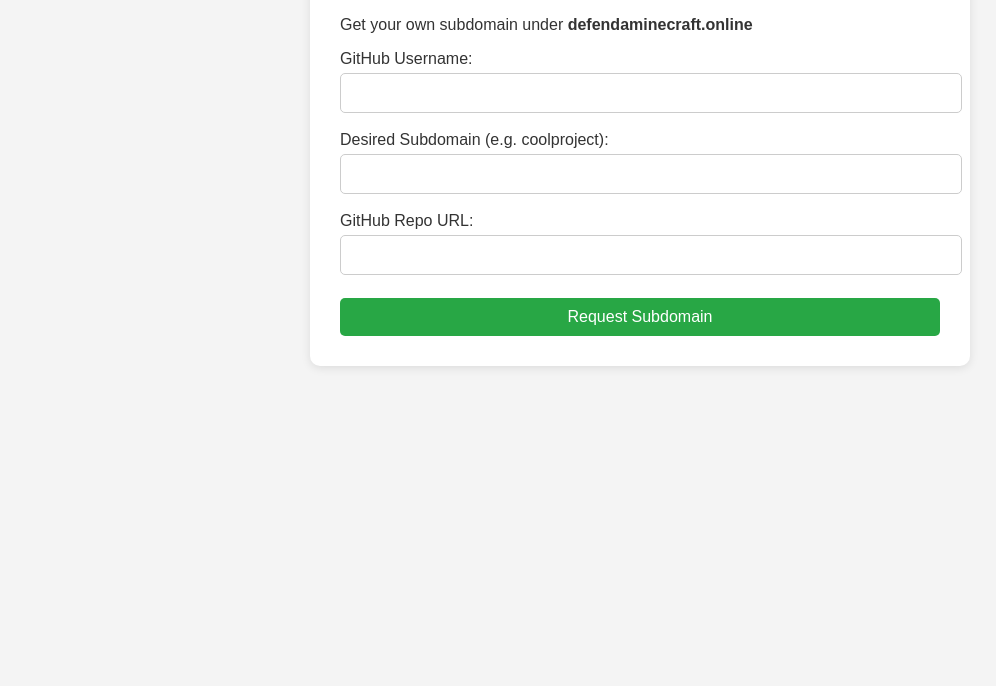
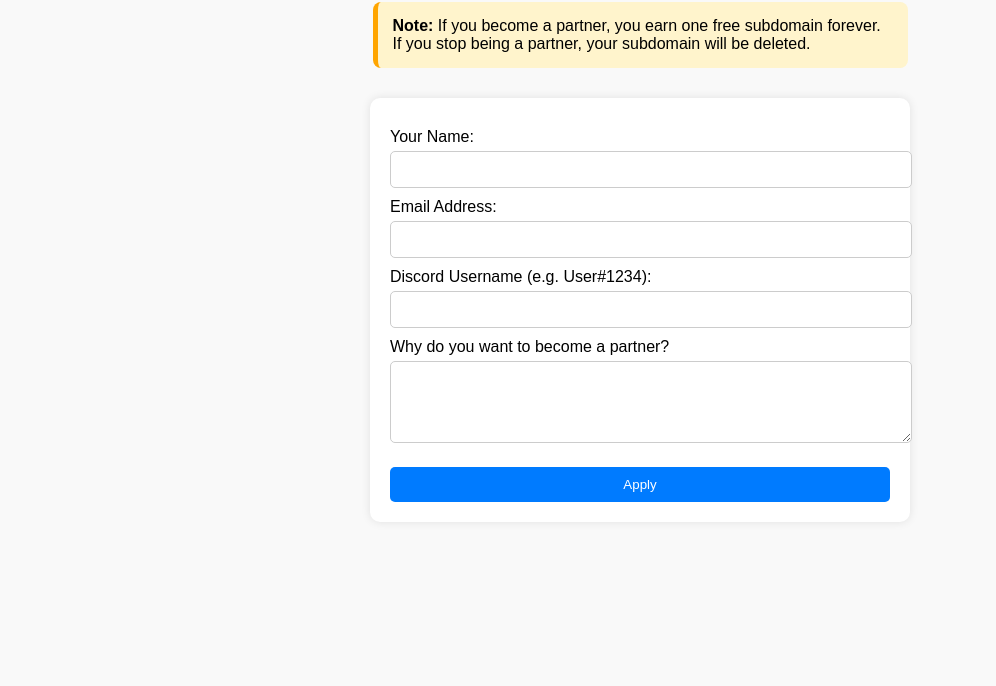
Before and after one commit to MaxYT5184/defendaminecraft-subdomains, a plain HTML site: page index.html in a window 1280 px wide. Shown: the part 114-800 px from the top of the page, without its empty margins (0-996 px from the left). Drawn offline with Linux system fonts and the light colour scheme.

Commit message:
Update index.html

```diff
--- a/index.html
+++ b/index.html
@@ -2,30 +2,127 @@
 <html lang="en">
 <head>
   <meta charset="UTF-8">
-  <meta name="viewport" content="width=device-width, initial-scale=1.0">
-  <title>Request a Subdomain - defendaminecraft.online</title>
-  <link rel="stylesheet" href="style.css">
+  <title>Partner Application</title>
+  <style>
+    body {
+      background: #f9f9f9;
+      font-family: Arial, sans-serif;
+      padding: 20px;
+    }
+
+    h1 {
+      color: #333;
+    }
+
+    form {
+      background: white;
+      padding: 20px;
+      max-width: 500px;
+      margin: auto;
+      border-radius: 10px;
+      box-shadow: 0 0 10px rgba(0,0,0,0.1);
+    }
+
+    label {
+      display: block;
+      margin-top: 10px;
+    }
+
+    input, textarea, button {
+      width: 100%;
+      padding: 10px;
+      margin-top: 5px;
+      border-radius: 5px;
+      border: 1px solid #ccc;
+    }
+
+    button {
+      background-color: #007bff;
+      color: white;
+      border: none;
+      margin-top: 20px;
+      cursor: pointer;
+    }
+
+    button:hover {
+      background-color: #0056b3;
+    }
+
+    .notice {
+      margin: 30px auto;
+      max-width: 500px;
+      background: #fff4cc;
+      padding: 15px;
+      border-left: 5px solid orange;
+      border-radius: 8px;
+    }
+  </style>
 </head>
 <body>
-  <div class="container">
-    <h1>Request a Subdomain</h1>
-    <p>Get your own subdomain under <strong>defendaminecraft.online</strong></p>
 
-    <form action="https://github.com/MaxYT5184/defendaminecraft-subdomains/issues/new" method="get" target="_blank">
-      <input type="hidden" name="labels" value="subdomain request">
-      <input type="hidden" name="template" value="subdomain_request.yml">
+  <h1>Partner Application</h1>
 
-      <label for="username">GitHub Username:</label><br>
-      <input type="text" id="username" name="username" required><br><br>
+  <div class="notice">
+    <strong>Note:</strong> If you become a partner, you earn one free subdomain forever. If you stop being a partner, your subdomain will be deleted.
+  </div>
 
-      <label for="subdomain">Desired Subdomain (e.g. coolproject):</label><br>
-      <input type="text" id="subdomain" name="subdomain" required><br><br>
+  <form id="partnerForm">
+    <label for="name">Your Name:</label>
+    <input type="text" id="name" required>
 
-      <label for="repo">GitHub Repo URL:</label><br>
-      <input type="url" id="repo" name="repo" required><br><br>
+    <label for="email">Email Address:</label>
+    <input type="email" id="email" required>
 
-      <input type="submit" value="Request Subdomain">
-    </form>
-  </div>
+    <label for="discord">Discord Username (e.g. User#1234):</label>
+    <input type="text" id="discord" required>
+
+    <label for="why">Why do you want to become a partner?</label>
+    <textarea id="why" rows="4" required></textarea>
+
+    <button type="submit">Apply</button>
+  </form>
+
+  <script>
+    document.getElementById('partnerForm').addEventListener('submit', async function(e) {
+      e.preventDefault();
+
+      const name = document.getElementById('name').value;
+      const email = document.getElementById('email').value;
+      const discord = document.getElementById('discord').value;
+      const why = document.getElementById('why').value;
+
+      const webhookUrl = "YOUR_DISCORD_WEBHOOK_URL"; // Replace with your actual webhook URL
+
+      const message = {
+        content: "**New Partner Application Submitted!**",
+        embeds: [{
+          title: "Partner Application",
+          color: 3447003,
+          fields: [
+            { name: "Name", value: name, inline: false },
+            { name: "Email", value: email, inline: false },
+            { name: "Discord", value: discord, inline: false },
+            { name: "Reason", value: why, inline: false }
+          ],
+          footer: { text: "Partner Application System" },
+          timestamp: new Date().toISOString()
+        }]
+      };
+
+      try {
+        await fetch(webhookUrl, {
+          method: "POST",
+          headers: { "Content-Type": "application/json" },
+          body: JSON.stringify(message)
+        });
+        alert("Application submitted successfully!");
+        document.getElementById('partnerForm').reset();
+      } catch (error) {
+        alert("Failed to send application. Please try again.");
+        console.error(error);
+      }
+    });
+  </script>
+
 </body>
 </html>
```
